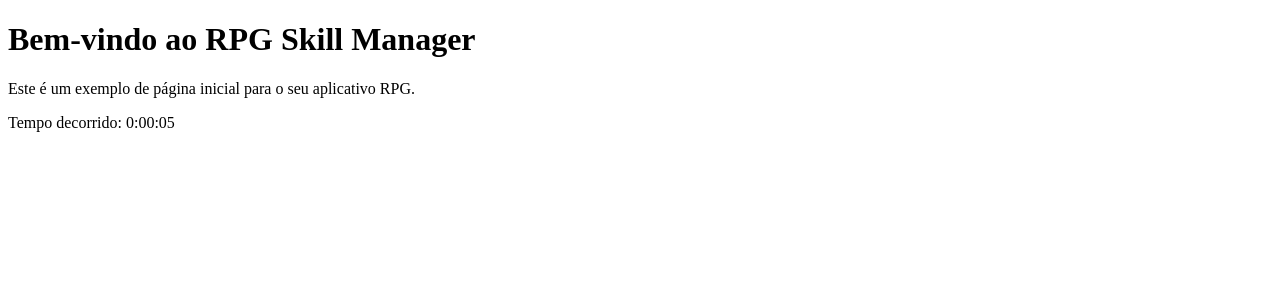
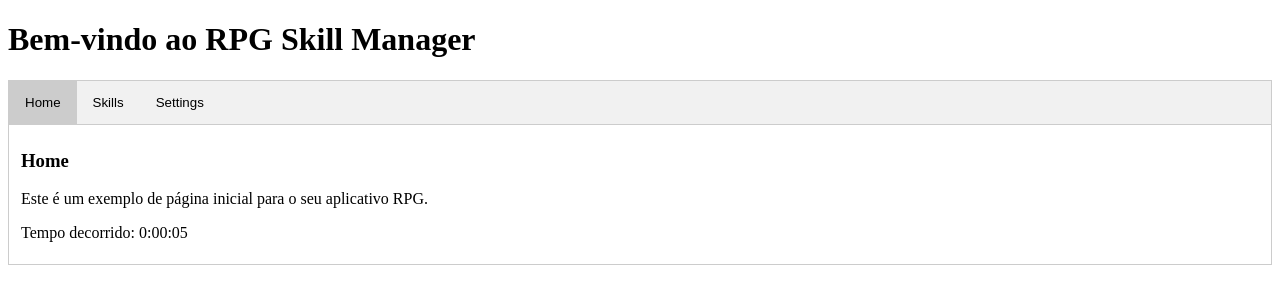
Before and after one commit to orionplay/RPG2, a plain HTML site: page index.html in a window 1280 px wide. Drawn offline with Linux system fonts and the light colour scheme.

Commit message:
Update index.html

```diff
--- a/index.html
+++ b/index.html
@@ -4,6 +4,38 @@
     <meta charset="UTF-8">
     <meta name="viewport" content="width=device-width, initial-scale=1.0">
     <title>RPG Skill Manager</title>
+    <style>
+        .tab {
+            overflow: hidden;
+            border: 1px solid #ccc;
+            background-color: #f1f1f1;
+        }
+
+        .tab button {
+            background-color: inherit;
+            float: left;
+            border: none;
+            outline: none;
+            cursor: pointer;
+            padding: 14px 16px;
+            transition: 0.3s;
+        }
+
+        .tab button:hover {
+            background-color: #ddd;
+        }
+
+        .tab button.active {
+            background-color: #ccc;
+        }
+
+        .tabcontent {
+            display: none;
+            padding: 6px 12px;
+            border: 1px solid #ccc;
+            border-top: none;
+        }
+    </style>
     <script>
         let timer;
         let seconds = 0;
@@ -22,12 +54,54 @@
             return `${hrs}:${mins < 10 ? '0' : ''}${mins}:${secs < 10 ? '0' : ''}${secs}`;
         }
 
-        window.onload = startTimer;
+        function openTab(evt, tabName) {
+            let i, tabcontent, tablinks;
+
+            // Hide all tab contents
+            tabcontent = document.getElementsByClassName("tabcontent");
+            for (i = 0; i < tabcontent.length; i++) {
+                tabcontent[i].style.display = "none";
+            }
+
+            // Remove the active class from all tab buttons
+            tablinks = document.getElementsByClassName("tablinks");
+            for (i = 0; i < tablinks.length; i++) {
+                tablinks[i].className = tablinks[i].className.replace(" active", "");
+            }
+
+            // Show the current tab content and add the active class to the button
+            document.getElementById(tabName).style.display = "block";
+            evt.currentTarget.className += " active";
+        }
+
+        window.onload = () => {
+            startTimer();
+            document.getElementById("defaultOpen").click(); // Open default tab
+        };
     </script>
 </head>
 <body>
     <h1>Bem-vindo ao RPG Skill Manager</h1>
-    <p>Este é um exemplo de página inicial para o seu aplicativo RPG.</p>
-    <p>Tempo decorrido: <span id="timer">0:00:00</span></p>
+    <div class="tab">
+        <button class="tablinks" onclick="openTab(event, 'Home')" id="defaultOpen">Home</button>
+        <button class="tablinks" onclick="openTab(event, 'Skills')">Skills</button>
+        <button class="tablinks" onclick="openTab(event, 'Settings')">Settings</button>
+    </div>
+
+    <div id="Home" class="tabcontent">
+        <h3>Home</h3>
+        <p>Este é um exemplo de página inicial para o seu aplicativo RPG.</p>
+        <p>Tempo decorrido: <span id="timer">0:00:00</span></p>
+    </div>
+
+    <div id="Skills" class="tabcontent">
+        <h3>Skills</h3>
+        <p>Gerencie suas habilidades aqui.</p>
+    </div>
+
+    <div id="Settings" class="tabcontent">
+        <h3>Settings</h3>
+        <p>Ajuste suas configurações aqui.</p>
+    </div>
 </body>
 </html>
```
